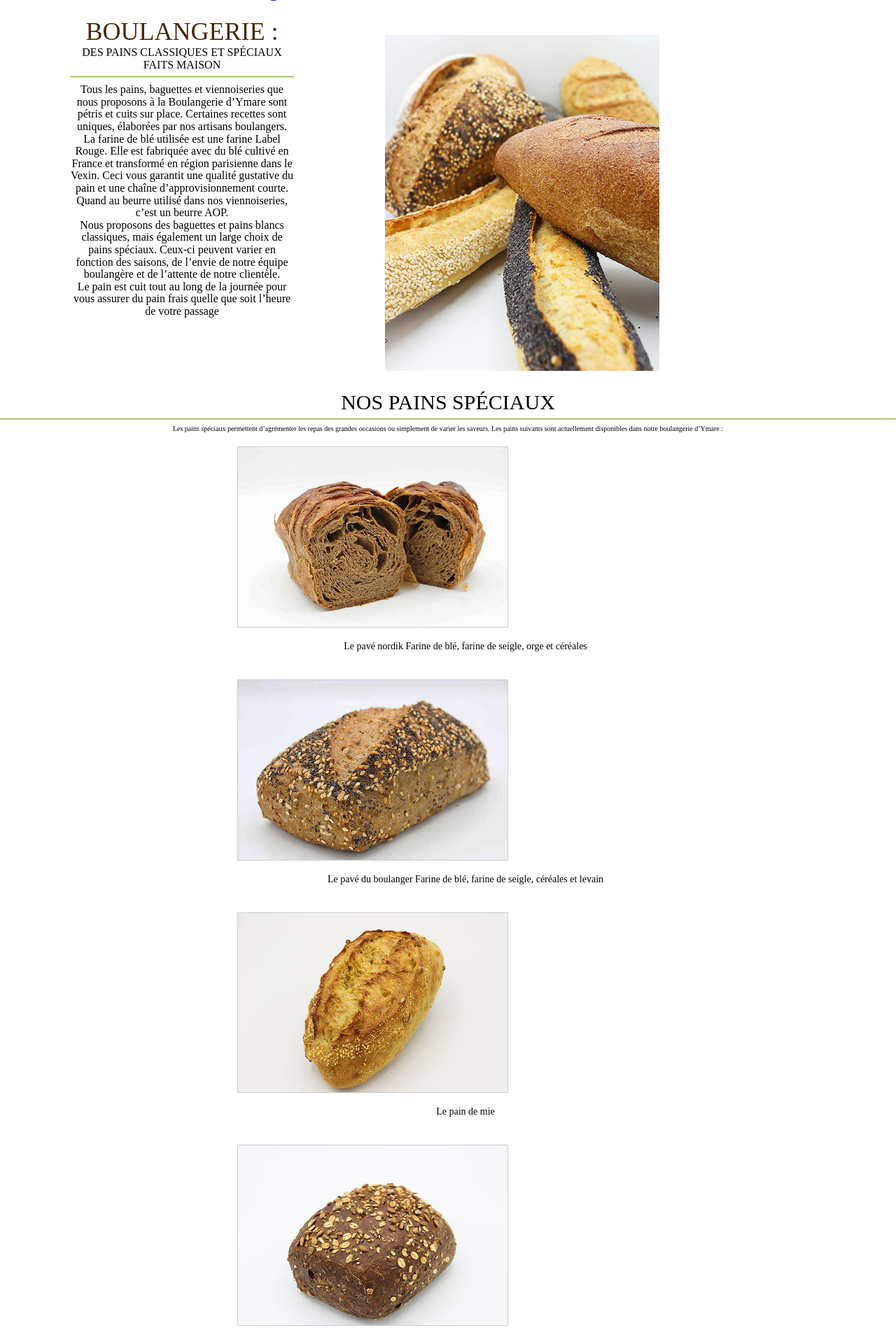
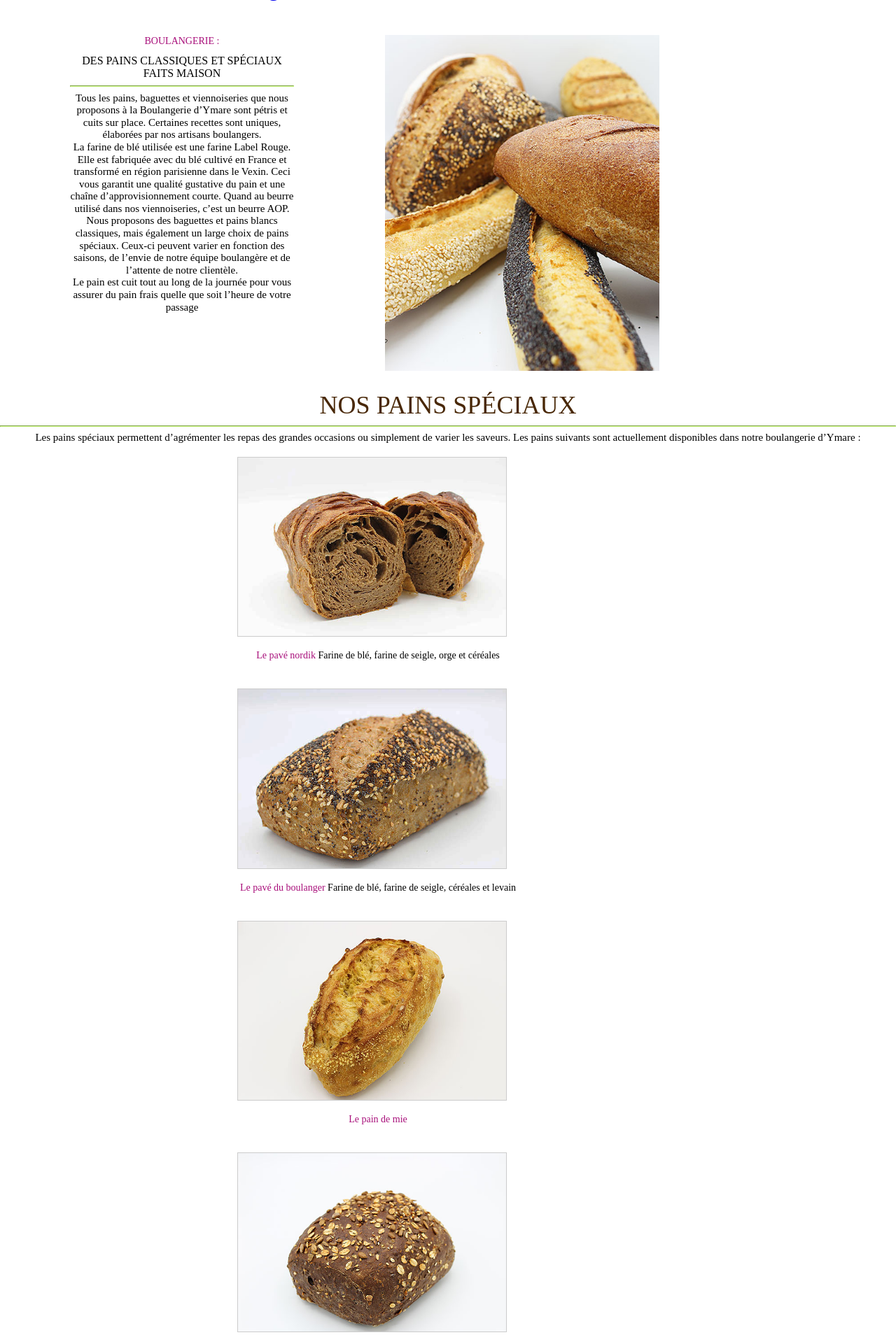
Before and after one commit to MoustaphaSabir/mini-projet-lea-Moustapha-Moussa-Saliou-TOURE, a PHP site: page /pages/boulangerie.html in a window 1280 px wide. Shown: the part 50-1958 px from the top of the page at 70% size. Run offline with PHP 8.4, Linux system fonts and the light colour scheme.

Commit message:
fichier boulangerie

```diff
--- a/styles/boulangerie.css
+++ b/styles/boulangerie.css
@@ -1,3 +1,7 @@
+
+*{
+    box-sizing: border-box;
+}
 body{
     background-size: cover!important;
     background-position: top!important;
@@ -104,9 +108,9 @@ hr{
  .images1intro img {
         display: block;
         max-width: 80%;
-    }
+}
 
-h1 {
+h1, h2 {
     font-weight: 500px;
     text-transform: capitalize ;
     font-size: 36px;
@@ -115,15 +119,9 @@ h1 {
     color: #492807;
     line-height: 1.1em;
     text-align: center;
-    }
-h2{
-    font-weight: 300px;
-    text-transform: capitalize ;
-    font-size: 30px;
-    text-align: center;
-}
-.paragraphe{
-    font-size: 10px;
+ }
+p{
+    font-size: 15px;
     font-weight: 300px;
     text-align: center;
 }
@@ -158,7 +156,12 @@ h2{
     margin-top: 10px;
     font-size: 14px;
     text-align: center;
-    margin-left: 50px;
+    margin-right: 200px;
+
+}
+strong{
+    color: #a80e7a;
+    font-size: 14px;
 }
 /* Section 2 */
 .section-2 {
```
